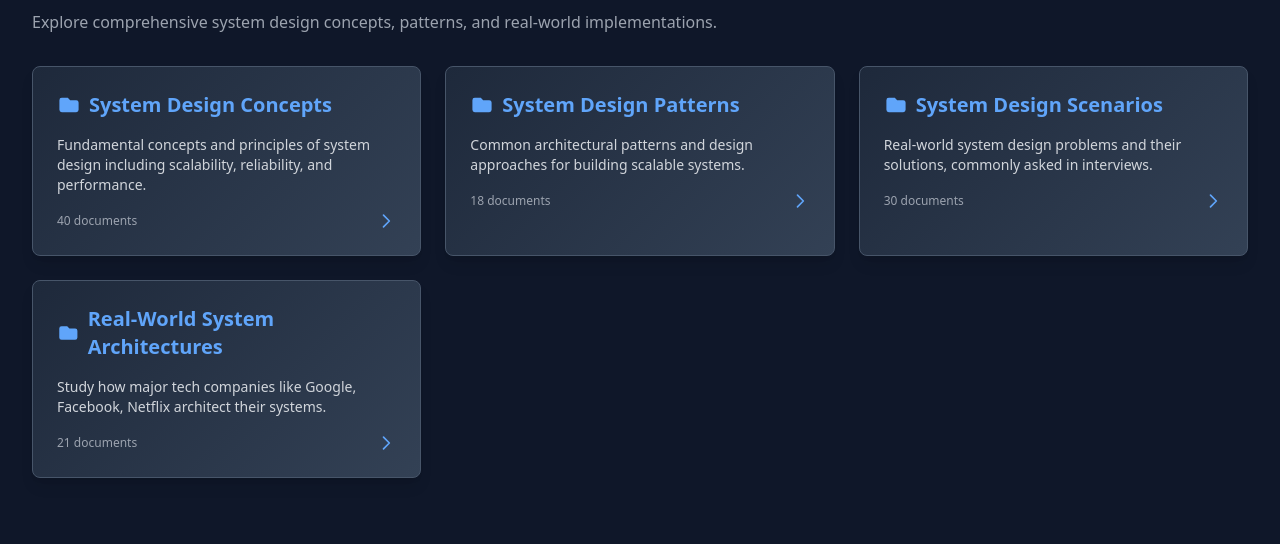
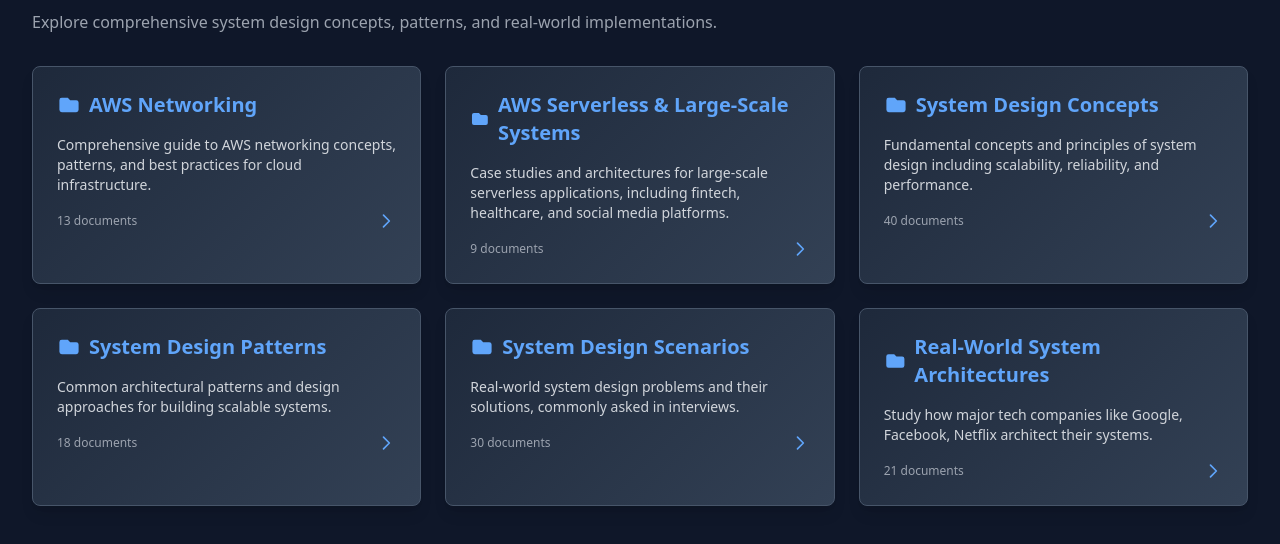
Before and after one commit to HarshChauhan626/VisualizationProject, a plain HTML site: page systemdesign/index.html in a window 1280 px wide. Shown: the part 206-750 px from the top of the page. Drawn offline with nearby package versions, Linux system fonts and the light colour scheme.

Commit message:
Added more

```diff
--- a/systemdesign/index.html
+++ b/systemdesign/index.html
@@ -116,6 +116,40 @@
     <script>
         // System design folder structure with descriptions
         const systemDesignStructure = {
+            'awsnetworking': {
+                title: 'AWS Networking',
+                description: 'Comprehensive guide to AWS networking concepts, patterns, and best practices for cloud infrastructure.',
+                files: [
+                    'Advanced-Networking-Patterns.md',
+                    'Compliance-and-Governance.md',
+                    'Container-Networking.md',
+                    'Cost-Optimization.md',
+                    'DNS-and-Service-Discovery.md',
+                    'Hybrid-Cloud-Networking.md',
+                    'Internet-Connectivity.md',
+                    'Load-Balancing.md',
+                    'Network-Automation.md',
+                    'Network-Performance.md',
+                    'Networking-Fundamentals.md',
+                    'Security-Groups-and-NACLs.md',
+                    'Troubleshooting-and-Diagnostics.md'
+                ]
+            },
+            'awsserverless': {
+                title: 'AWS Serverless & Large-Scale Systems',
+                description: 'Case studies and architectures for large-scale serverless applications, including fintech, healthcare, and social media platforms.',
+                files: [
+                    'amazon-scale-ecommerce.md',
+                    'banking-scale-financial-services.md',
+                    'cryptocurrency-defi-trading-platform.md',
+                    'global-elearning-platform-with-ai.md',
+                    'global-fintech-trading-platform.md',
+                    'healthcare-ai-telemedicine-platform.md',
+                    'netflix-scale-video-streaming.md',
+                    'twitter-scale-social-media.md',
+                    'uber-scale-ride-sharing.md'
+                ]
+            },
             'systemdesignconcepts': {
                 title: 'System Design Concepts',
                 description: 'Fundamental concepts and principles of system design including scalability, reliability, and performance.',
```
Also changed, not shown: 4 other files.
